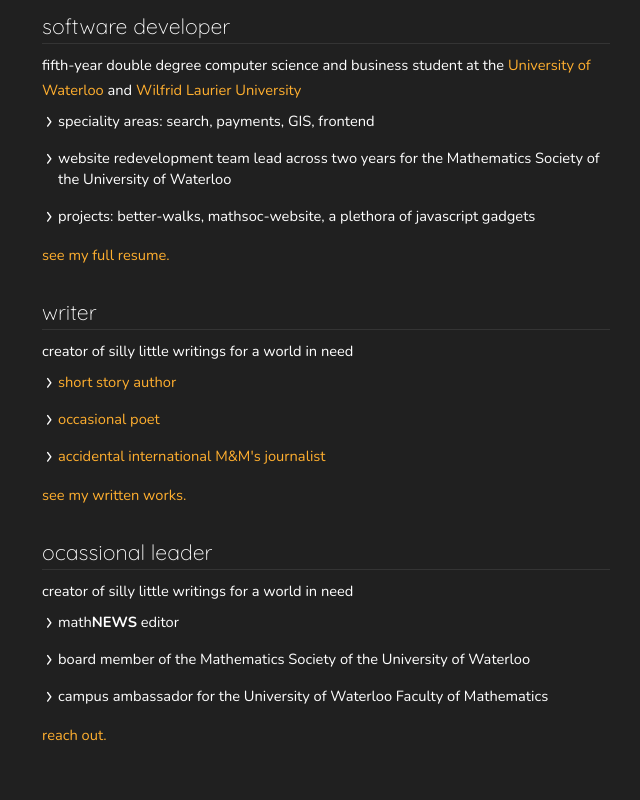
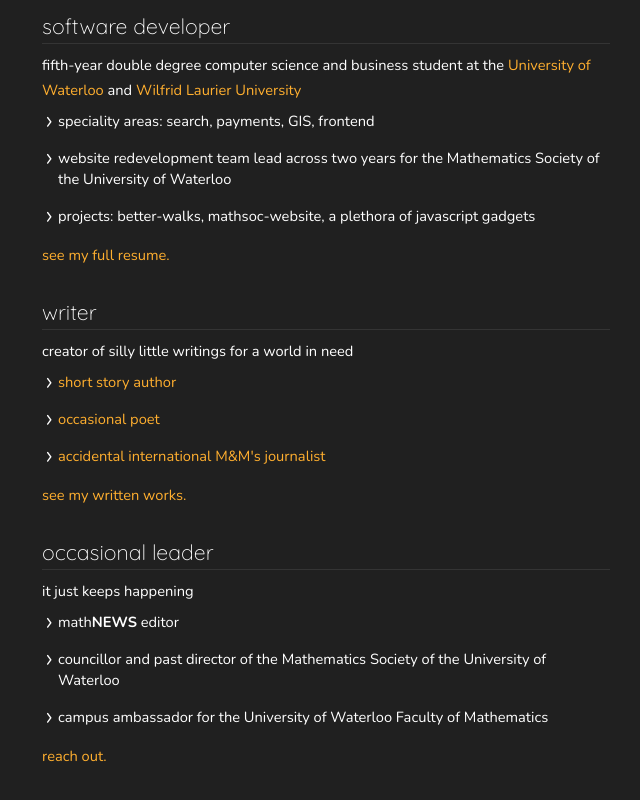
Before and after one commit to some-molasses/riverside, a Next.js app: page / in a window 1280 px wide. Shown: the part 645-1445 px from the top of the page, without its empty margins (314-954 px from the left). Built offline with nearby package versions, Linux system fonts and the light colour scheme.

Commit message:
Fix homepage

```diff
--- a/src/app/page.tsx
+++ b/src/app/page.tsx
@@ -107,16 +107,15 @@
 const LeaderSection: React.FC<{}> = ({}) => {
   return (
     <section className="homepage-section">
-      <Heading2>ocassional leader</Heading2>
-      <Paragraph>
-        creator of silly little writings for a world in need
-      </Paragraph>
+      <Heading2>occasional leader</Heading2>
+      <Paragraph>it just keeps happening</Paragraph>
       <ul className="homepage-list">
         <HomepageListItem>
           math<b>NEWS</b> editor
         </HomepageListItem>
         <HomepageListItem>
-          board member of the Mathematics Society of the University of Waterloo
+          councillor and past director of the Mathematics Society of the
+          University of Waterloo
         </HomepageListItem>
         <HomepageListItem>
           campus ambassador for the University of Waterloo Faculty of
```
